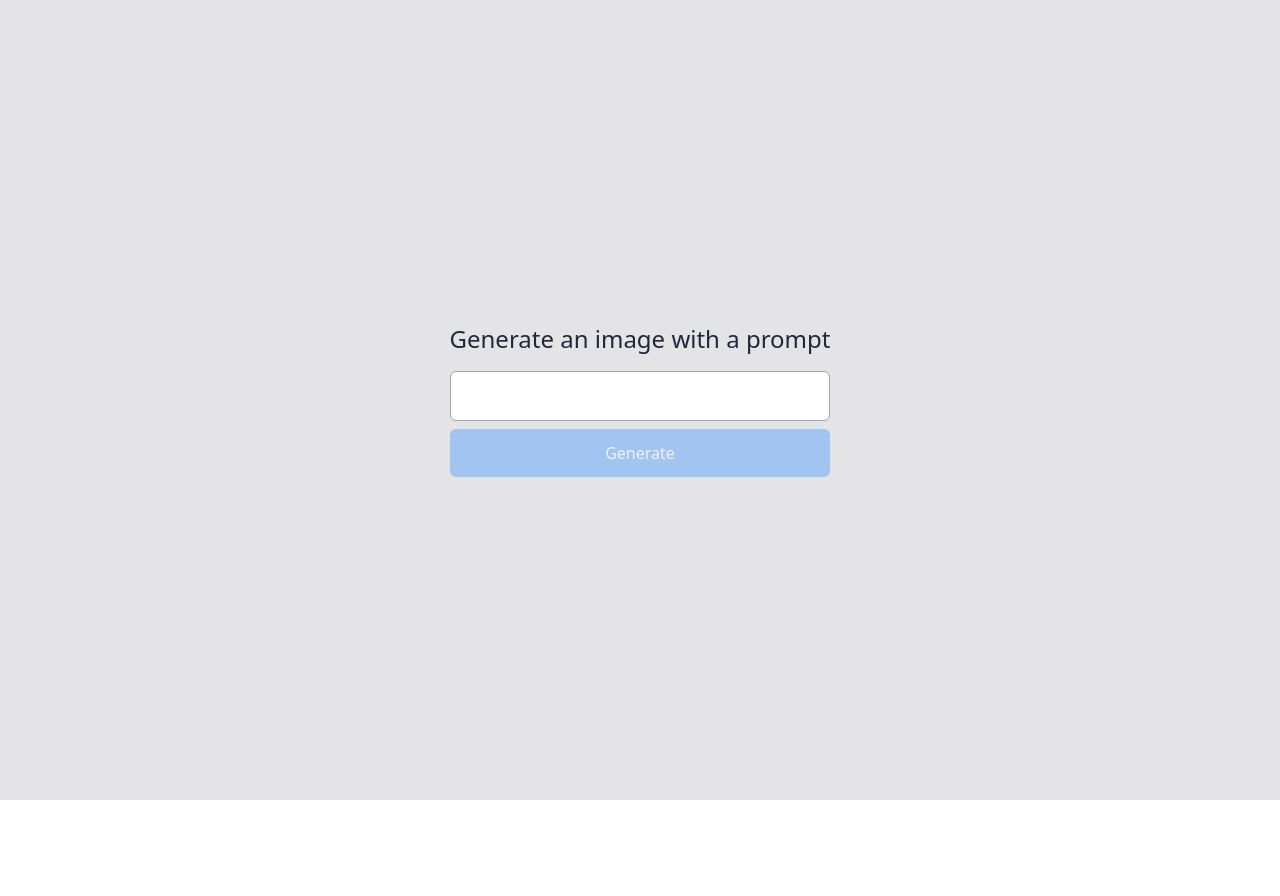
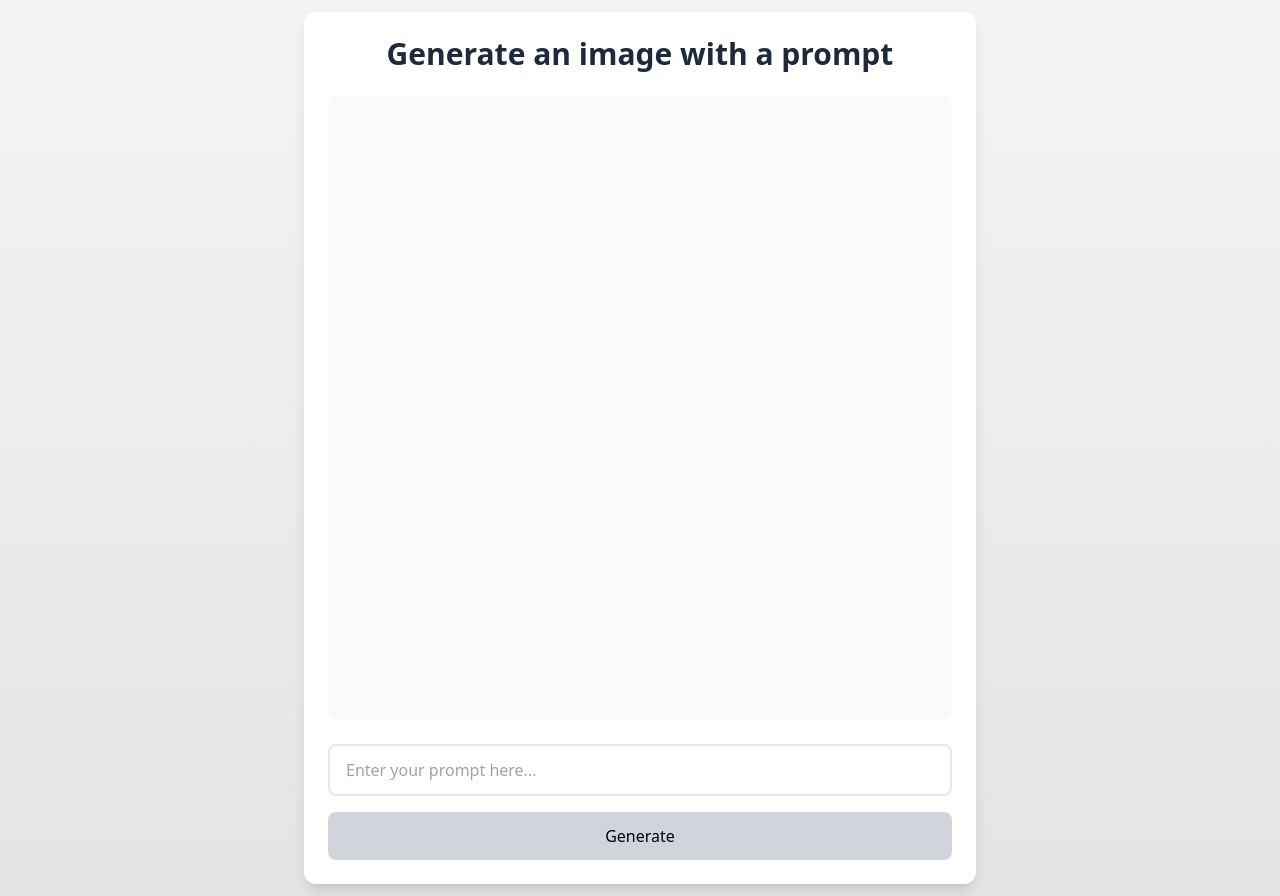
Before and after one commit to chris-melvin/smartframe, a Next.js app: page / in a window 1280 px wide. Before the commit the page ends 800 px from the top, so only its background shows below. Built offline with nearby package versions, Linux system fonts and the light colour scheme.

Commit message:
updated UI

```diff
--- a/package.json
+++ b/package.json
@@ -15,6 +15,7 @@
     "@types/react-dom": "18.0.10",
     "eslint": "8.31.0",
     "eslint-config-next": "13.1.1",
+    "framer-motion": "^11.11.17",
     "next": "13.1.1",
     "openai": "^3.1.0",
     "react": "18.2.0",
--- a/pages/index.tsx
+++ b/pages/index.tsx
@@ -1,17 +1,19 @@
 import Head from "next/head";
-import Image from "next/image";
-import styles from "../styles/Home.module.css";
 import { useState } from "react";
+import { motion, AnimatePresence } from "framer-motion";
 
 export default function Home() {
   const [image, setImage] = useState();
   const [prompt, setPrompt] = useState("");
   const [isLoading, setIsLoading] = useState(false);
   const [currentPrompt, setCurrentPrompt] = useState("");
+  const [error, setError] = useState("");
 
   // post request to the generateImage api
   const generateImage = async () => {
+    setError("");
     setIsLoading(true);
+    try {
       const res = await fetch("/api/generateImage", {
         method: "POST",
         body: JSON.stringify({ prompt }),
@@ -20,10 +22,20 @@ export default function Home() {
         },
       });
       const { data } = await res.json();
-    setIsLoading(false);
       setImage(data[0].url);
       setCurrentPrompt(prompt);
       setPrompt("");
+    } catch (err) {
+      setError("Failed to generate image. Please try again.");
+    } finally {
+      setIsLoading(false);
+    }
+  };
+
+  const handleKeyPress = (e: React.KeyboardEvent) => {
+    if (e.key === "Enter" && prompt !== "" && !isLoading) {
+      generateImage();
+    }
   };
 
   return (
@@ -38,35 +50,78 @@ export default function Home() {
         <link rel="icon" href="/favicon.ico" />
       </Head>
 
-      <main className="flex justify-center items-center min-h-screen bg-zinc-200">
-        <section className="m-3">
-          {!image ? (
-            <h1 className="text-center text-2xl text-slate-800">
-              Generate an image with a prompt
-            </h1>
-          ) : (
-            <h1 className="text-center text-2xl text-slate-700">
-              {currentPrompt}
-            </h1>
+      <main className="flex justify-center items-center  bg-gradient-to-b from-zinc-100 to-zinc-200">
+        <section className="m-3 w-full max-w-2xl p-6 bg-white rounded-xl shadow-lg">
+          <AnimatePresence mode="wait">
+            <motion.h1
+              key={image ? "prompt" : "default"}
+              initial={{ opacity: 0, y: -20 }}
+              animate={{ opacity: 1, y: 0 }}
+              exit={{ opacity: 0, y: 20 }}
+              className="text-center text-3xl font-bold text-slate-800 mb-6"
+            >
+              {!image ? "Generate an image with a prompt" : currentPrompt}
+            </motion.h1>
+          </AnimatePresence>
+
+          <div className="relative aspect-square w-full mb-6 bg-gray-50 rounded-lg overflow-hidden">
+            <AnimatePresence mode="wait">
+              {isLoading && (
+                <motion.div
+                  initial={{ opacity: 0 }}
+                  animate={{ opacity: 1 }}
+                  exit={{ opacity: 0 }}
+                  className="absolute inset-0 flex items-center justify-center"
+                >
+                  <div className="w-16 h-16 border-4 border-blue-400 border-t-transparent rounded-full animate-spin" />
+                </motion.div>
               )}
-          <div className="max-w-2xl">
-            {image ? <img src={image} alt="" /> : null}
+              {image && !isLoading && (
+                <motion.img
+                  initial={{ opacity: 0 }}
+                  animate={{ opacity: 1 }}
+                  exit={{ opacity: 0 }}
+                  src={image}
+                  alt={currentPrompt}
+                  className="w-full h-full object-cover"
+                />
+              )}
+            </AnimatePresence>
           </div>
-          <div className="mt-4 w-full">
+
+          <div className="space-y-4">
+            <div className="relative">
               <input
-              className="border border-gray-400 rounded-md p-3 w-full mr-1 "
+                className="w-full px-4 py-3 rounded-lg border-2 border-gray-200 focus:border-blue-400 focus:ring-2 focus:ring-blue-100 outline-none transition-all"
                 type="text"
                 value={prompt}
                 onChange={(e) => setPrompt(e.target.value)}
+                onKeyPress={handleKeyPress}
+                placeholder="Enter your prompt here..."
+                disabled={isLoading}
               />
+            </div>
+
+            {error && (
+              <motion.p
+                initial={{ opacity: 0 }}
+                animate={{ opacity: 1 }}
+                className="text-red-500 text-sm text-center"
+              >
+                {error}
+              </motion.p>
+            )}
+
             <button
-              className={`bg-blue-400 w-full text-white p-3 rounded-md mt-2 ${
-                prompt === "" || isLoading ? "opacity-50" : ""
+              className={`w-full px-4 py-3 rounded-lg font-medium transition-all duration-200 ${
+                prompt === "" || isLoading
+                  ? "bg-gray-300 cursor-not-allowed"
+                  : "bg-blue-500 hover:bg-blue-600 active:bg-blue-700 text-white"
               }`}
               onClick={generateImage}
               disabled={prompt === "" || isLoading}
             >
-              Generate
+              {isLoading ? "Generating..." : "Generate"}
             </button>
           </div>
         </section>
```
Also changed, not shown: 2 other files (tests, documents, lock files or other folders). Lines whose indentation alone changed are shown as unchanged.
